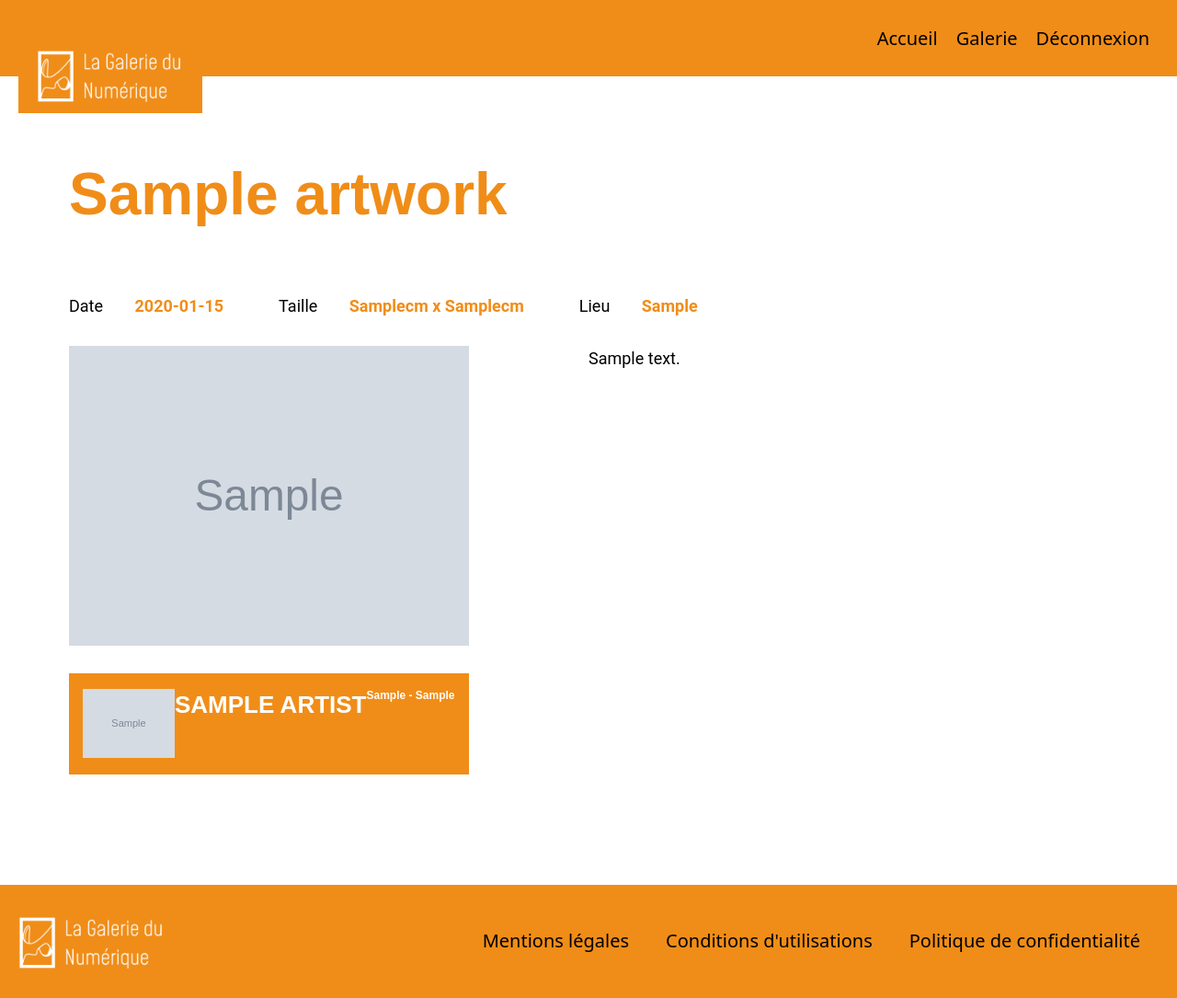
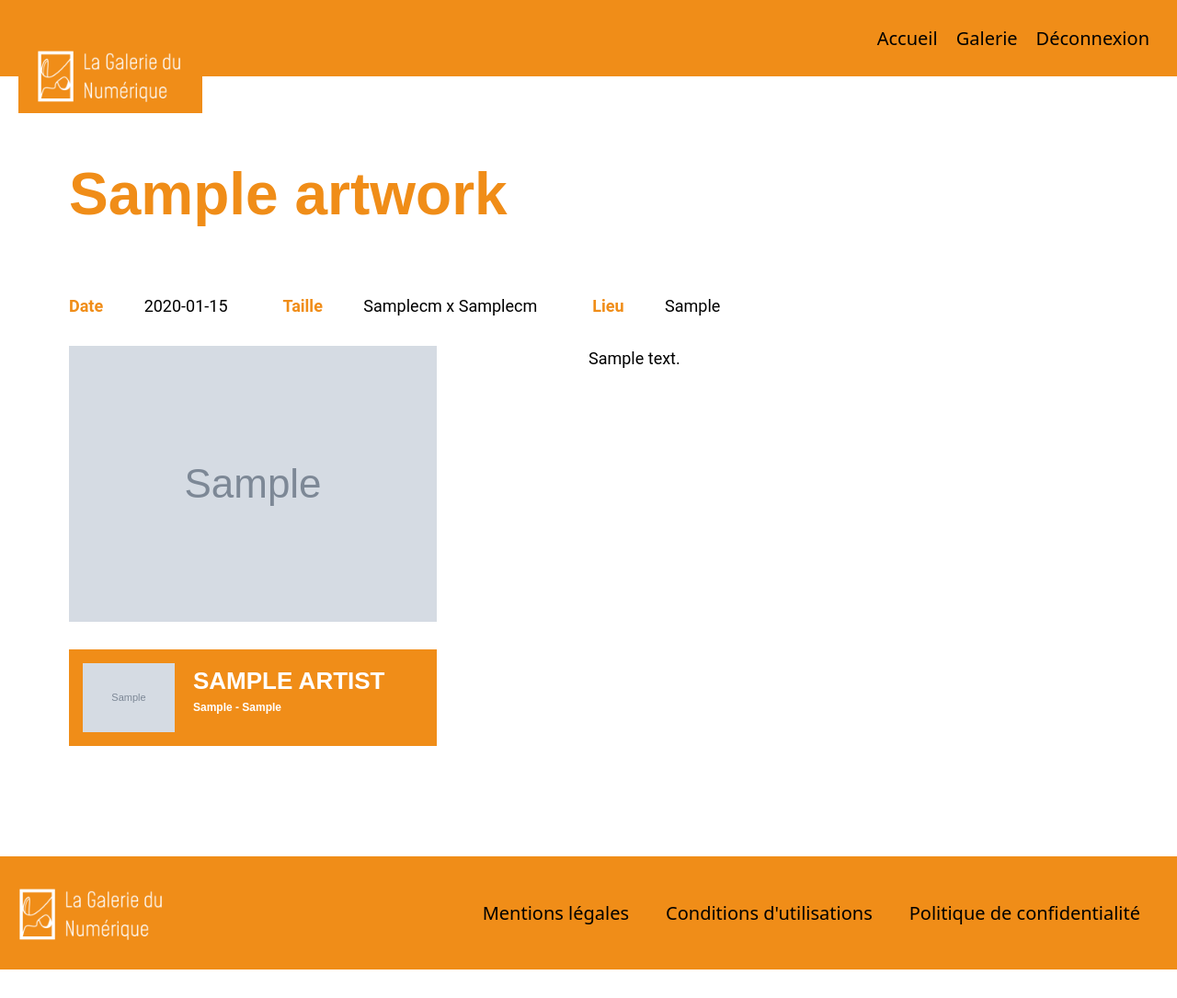
Before and after one commit to arthurgeay/galerie-du-numerique, a Django app: page /artworks/1 in a window 1280 px wide. Shown: the whole page at 92% size. After the commit the page ends 1054 px from the top, so only its background shows below. Run offline with Django 4.2, Linux system fonts and the light colour scheme; a user stored in the database is signed in; tables that the repository leaves empty hold one stand-in row (values such as "Sample post"); grey boxes marked "Sample" are stand-in pictures.

Commit message:
fix: name author

```diff
--- a/artwork_gallery/artworks/templates/artworks/artwork_detail.html
+++ b/artwork_gallery/artworks/templates/artworks/artwork_detail.html
@@ -5,13 +5,13 @@
 <div class="artwork-content">
     <div class="artwork-heading">
         <div>
-            <p>Date <strong>{{artwork.released_at|default_if_none:"Donnée inconnue"}}</strong></p>
+            <p><strong>Date</strong> {{artwork.released_at|default_if_none:"Donnée inconnue"}}</p>
             {% if artwork.width and artwork.height %}
-            <p>Taille <strong>{{artwork.width}}cm x {{artwork.height}}cm</strong></p>
+            <p><strong>Taille</strong> {{artwork.width}}cm x {{artwork.height}}cm</p>
             {% else %}
             <p>Taille Inconnue</p>
             {% endif %}
-            <p>Lieu <strong>{{artwork.location|default_if_none:"Donnée inconnue"}}</strong></p>
+            <p><strong>Lieu</strong> {{artwork.location|default_if_none:"Donnée inconnue"}}</p>
         </div>
         {% if user.is_superuser != True %}
         <div class="vote">
@@ -39,10 +39,12 @@
                         <img src="{{ artwork.artist.image }}" alt="{{ artwork.artist.name }}" class="img-fluid"> {% else %}
                         <img src="{% static 'images/404.png' %}" alt="404 image" class="img-error"> {% endif %}
                     </div>
-                    <h3>{{ artwork.artist.name }}</h3>
-                    {% if artwork.artist.birthday and artwork.artist.deathday %}
-                    <legend>{{ artwork.artist.birthday }} - {{ artwork.artist.deathday }}</legend>
-                    {% endif %}
+                    <div class="detail-author-infos">
+                        <h3>{{ artwork.artist.name }}</h3>
+                        {% if artwork.artist.birthday and artwork.artist.deathday %}
+                        <legend>{{ artwork.artist.birthday }} - {{ artwork.artist.deathday }}</legend>
+                        {% endif %}
+                    </div>
                 </div>
             </div>
         </div>
--- a/artwork_gallery/static/css/details.css
+++ b/artwork_gallery/static/css/details.css
@@ -8,11 +8,16 @@
 }
 
 .artwork-heading strong {
-    margin-left: 30px;
+    margin-right: 2rem;
 }
 
 .artwork-container {
     display: flex;
+}
+
+.detail-author-infos {
+    display: flex;
+    flex-direction: column;
 }
 
 .detail-author {
@@ -30,6 +35,7 @@
 
 .detail-author-img {
     width: 5rem;
+    margin-right: 1rem;
 }
 
 .detail-author img {
@@ -61,6 +67,8 @@
 .img-description img {
     object-fit: contain;
     width: 100%;
+    margin: 0;
+    height: 100%;
 }
 
 .img-description p {
```
